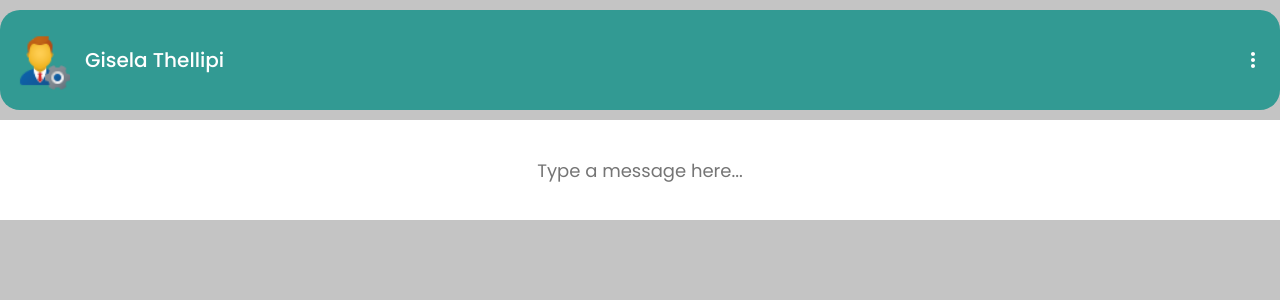
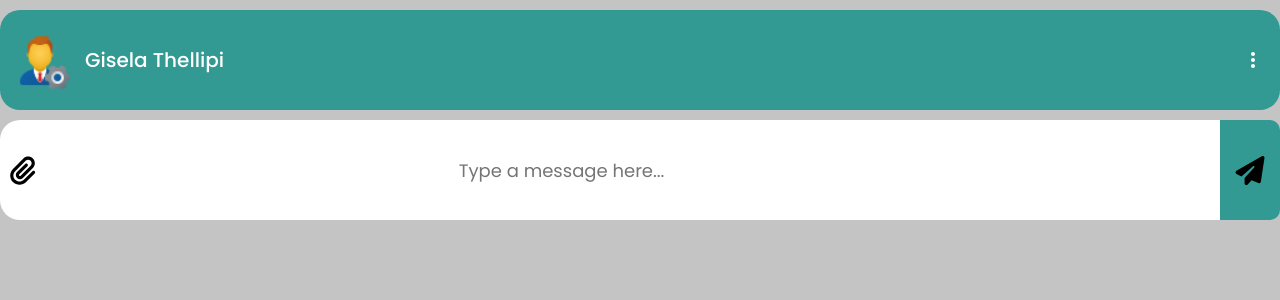
Before and after one commit to tamspark/FrontTam, a React (Create React App) app: page /auth/messagepage in a window 1280 px wide. Shown: the top 300 px of the page. Built offline with nearby package versions, Linux system fonts and the light colour scheme.

Commit message:
fix style

```diff
--- a/src/Components/MessageBox/MessageBox.component.tsx
+++ b/src/Components/MessageBox/MessageBox.component.tsx
@@ -2,16 +2,19 @@ import { FC } from "react";
 import {
   AdminInfoContentHolder,
   AdminNameParagraph,
+  AttachIconHolder,
   Icon,
   InputHold,
   MessageBoxContainer,
   ProfileImage,
+  SendIcon,
   SendMessagContainer,
   ThreeDotsHolder,
   UserInformationHolder,
 } from "./style/MessageBox.style";
 import AdminLogo from "../ExistingChat/assets/adminlogo.png";
-import { Input } from "App/style/App.style";
+import { FontAwesomeIcon } from "@fortawesome/react-fontawesome";
+import { faPaperPlane, faPaperclip } from "@fortawesome/free-solid-svg-icons";
 const MessageBox: FC<{}> = () => {
   return (
     <>
@@ -26,8 +29,14 @@ const MessageBox: FC<{}> = () => {
           </ThreeDotsHolder>
         </UserInformationHolder>
         <SendMessagContainer>
+          <AttachIconHolder>
+            <FontAwesomeIcon icon={faPaperclip} />
+          </AttachIconHolder>
 
-          <InputHold placeholder="Type a message here..."/>
+          <InputHold placeholder="Type a message here..." />
+          <SendIcon>
+            <FontAwesomeIcon icon={faPaperPlane} style={{ flex: "1" }} />
+          </SendIcon>
         </SendMessagContainer>
       </MessageBoxContainer>
     </>
--- a/src/Components/MessageBox/style/MessageBox.style.tsx
+++ b/src/Components/MessageBox/style/MessageBox.style.tsx
@@ -1,5 +1,6 @@
 import styled from "styled-components";
 import MoreVertIcon from "@mui/icons-material/MoreVert";
+
 export const MessageBoxContainer = styled.div`
   width: 100%;
   height: 100%;
@@ -50,14 +51,37 @@ export const SendMessagContainer = styled.div`
   border-radius: 20px;
   margin: 10px 0;
   display: flex;
+  flex-direction: row;
+  justify-content: space-between;
 `;
 export const InputHold = styled.input`
   color: black;
   border: none;
   font-family: "Poppins";
   font-size: large;
-  text-align: center;
+  /* text-align: center; */
   outline: none;
   box-sizing: border-box;
-  width: 100%;
+
+  /* width: 100%; */
 `;
+export const AttachIconHolder = styled.div`
+  display: flex;
+  align-items: center;
+  padding: 10px;
+  margin: 0;
+  font-size: 29px;
+`;
+export const SendIcon = styled.div`
+  display: flex;
+  align-items: center;
+  /* padding-right: 10px; */
+  margin: 0;
+  font-size: 29px;
+  background-color: #329a93;
+  /* border-radius: 50%; */
+  width: 60px;
+  border-end-end-radius: 10px;
+  border-inline-end-width: 10px;
+  border-top-right-radius: 10px;
+`;
```
